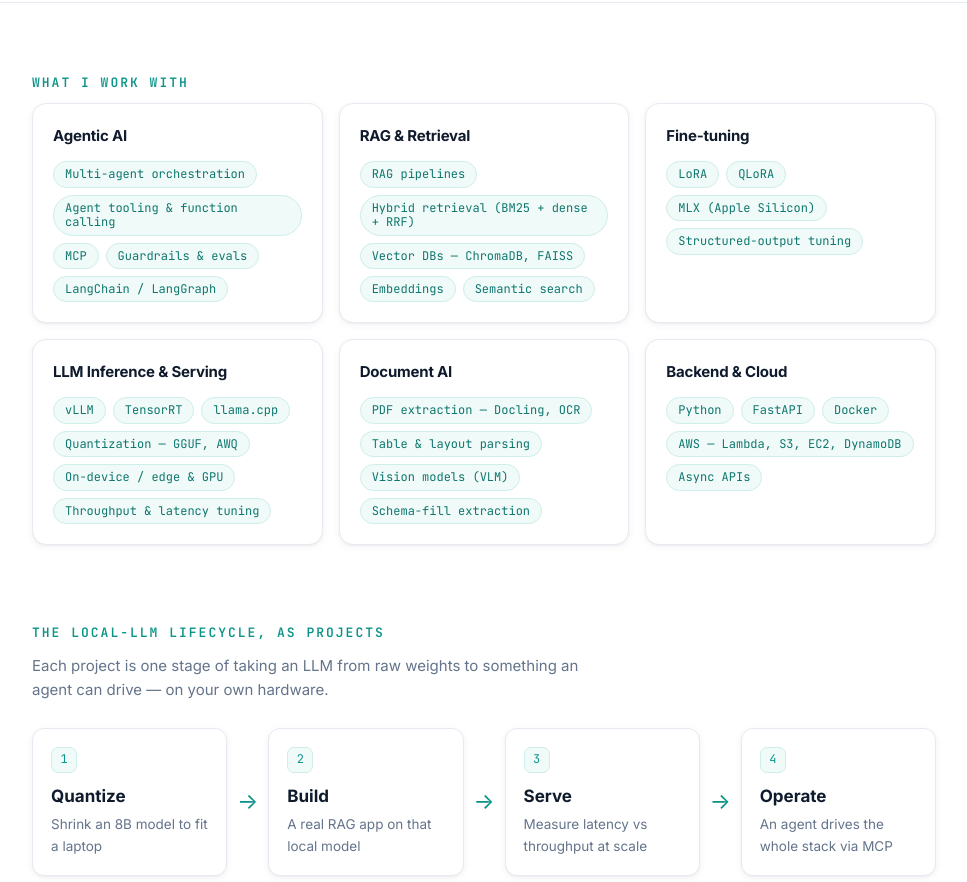
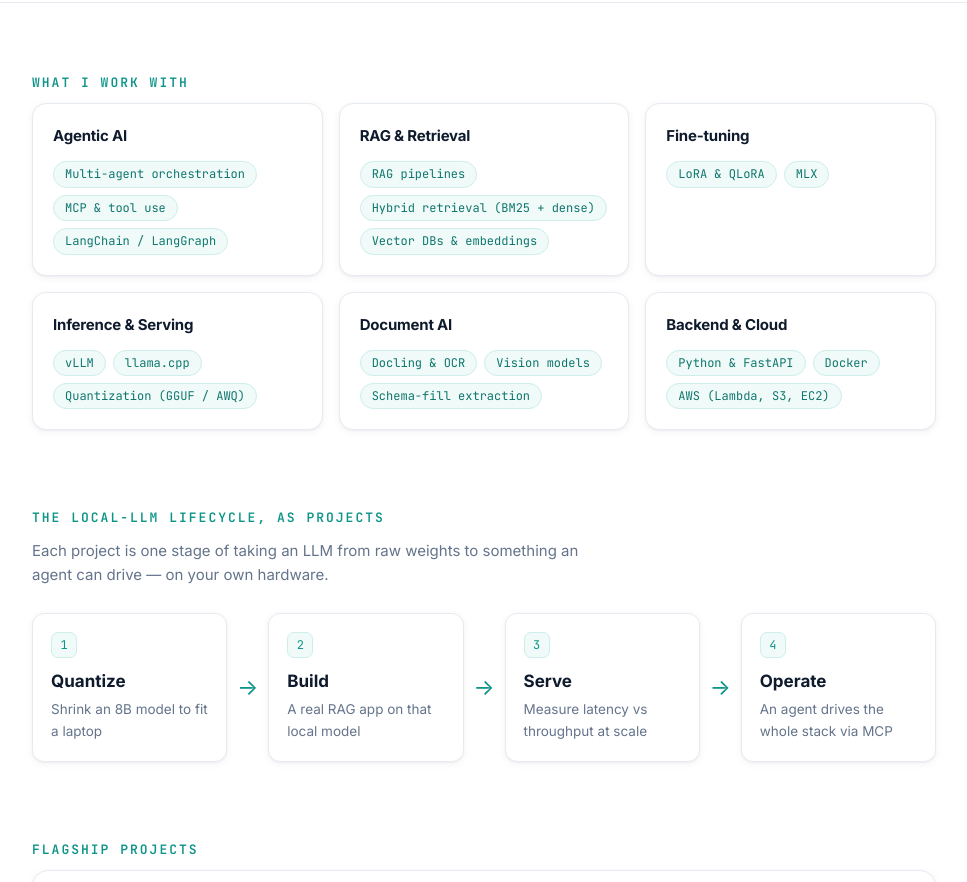
Before and after one commit to Jashwanthjash001/Jashwanthjash001.github.io, a plain HTML site: page index.html in a window 1280 px wide. Shown: the part 724-1606 px from the top of the page, without its empty margins (156-1123 px from the left). Drawn offline with Linux system fonts and the light colour scheme.

Commit message:
Trim: drop redundant email text (icon stays), slim skills to the essentials

```diff
--- a/index.html
+++ b/index.html
@@ -55,27 +55,27 @@
     <div class="stack-grid">
       <div class="stack-cat">
         <h3>Agentic AI</h3>
-        <ul><li>Multi-agent orchestration</li><li>Agent tooling &amp; function calling</li><li>MCP</li><li>Guardrails &amp; evals</li><li>LangChain / LangGraph</li></ul>
+        <ul><li>Multi-agent orchestration</li><li>MCP &amp; tool use</li><li>LangChain / LangGraph</li></ul>
       </div>
       <div class="stack-cat">
         <h3>RAG &amp; Retrieval</h3>
-        <ul><li>RAG pipelines</li><li>Hybrid retrieval (BM25 + dense + RRF)</li><li>Vector DBs — ChromaDB, FAISS</li><li>Embeddings</li><li>Semantic search</li></ul>
+        <ul><li>RAG pipelines</li><li>Hybrid retrieval (BM25 + dense)</li><li>Vector DBs &amp; embeddings</li></ul>
       </div>
       <div class="stack-cat">
         <h3>Fine-tuning</h3>
-        <ul><li>LoRA</li><li>QLoRA</li><li>MLX (Apple Silicon)</li><li>Structured-output tuning</li></ul>
+        <ul><li>LoRA &amp; QLoRA</li><li>MLX</li></ul>
       </div>
       <div class="stack-cat">
-        <h3>LLM Inference &amp; Serving</h3>
-        <ul><li>vLLM</li><li>TensorRT</li><li>llama.cpp</li><li>Quantization — GGUF, AWQ</li><li>On-device / edge &amp; GPU</li><li>Throughput &amp; latency tuning</li></ul>
+        <h3>Inference &amp; Serving</h3>
+        <ul><li>vLLM</li><li>llama.cpp</li><li>Quantization (GGUF / AWQ)</li></ul>
       </div>
       <div class="stack-cat">
         <h3>Document AI</h3>
-        <ul><li>PDF extraction — Docling, OCR</li><li>Table &amp; layout parsing</li><li>Vision models (VLM)</li><li>Schema-fill extraction</li></ul>
+        <ul><li>Docling &amp; OCR</li><li>Vision models</li><li>Schema-fill extraction</li></ul>
       </div>
       <div class="stack-cat">
         <h3>Backend &amp; Cloud</h3>
-        <ul><li>Python</li><li>FastAPI</li><li>Docker</li><li>AWS — Lambda, S3, EC2, DynamoDB</li><li>Async APIs</li></ul>
+        <ul><li>Python &amp; FastAPI</li><li>Docker</li><li>AWS (Lambda, S3, EC2)</li></ul>
       </div>
     </div>
   </section>
@@ -221,7 +221,6 @@
       <a class="icon-link" href="resume.pdf" aria-label="Résumé" title="Résumé (PDF)">
         <svg viewBox="0 0 24 24" width="20" height="20" fill="none" stroke="currentColor" stroke-width="1.8" stroke-linecap="round" stroke-linejoin="round"><path d="M14 3H7a2 2 0 0 0-2 2v14a2 2 0 0 0 2 2h10a2 2 0 0 0 2-2V8z"/><path d="M14 3v5h5M9 13h6M9 17h6"/></svg></a>
     </div>
-    <a class="contact-mail" href="mailto:jashwanthjash0920@gmail.com">jashwanthjash0920@gmail.com</a>
   </section>
 </main>
 
```
